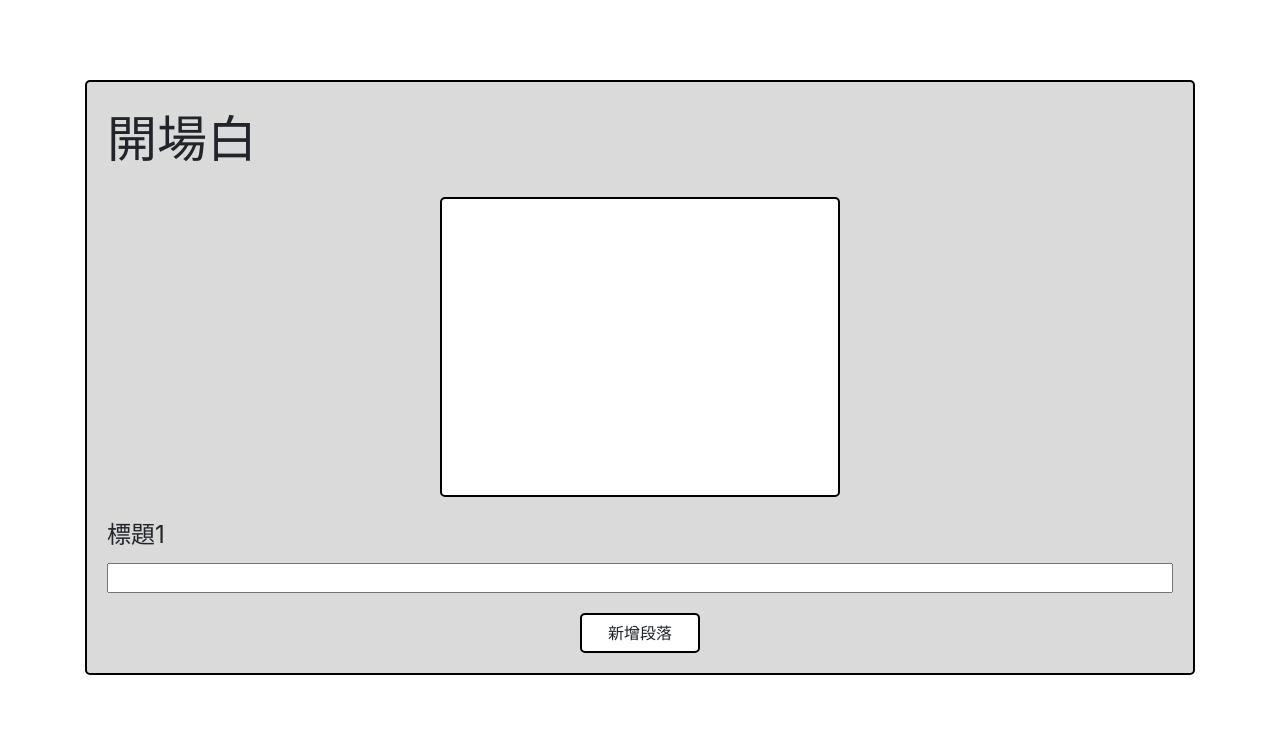
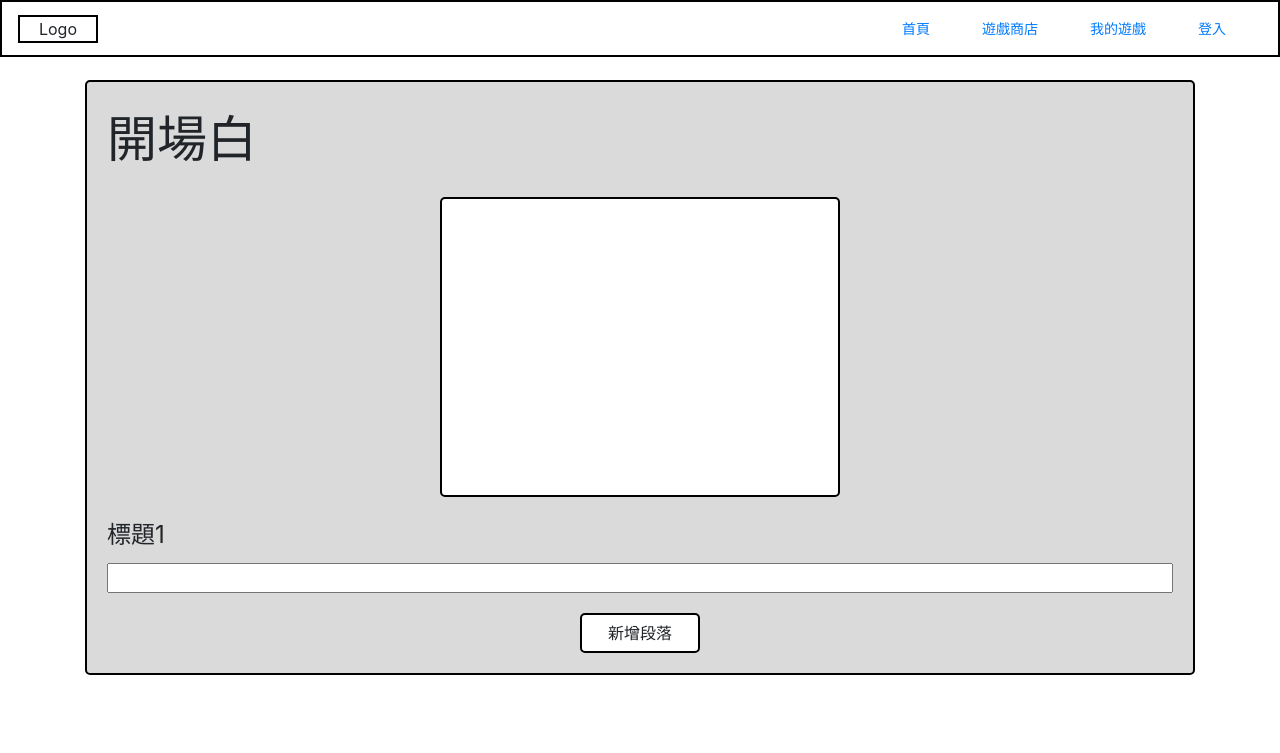
Before and after one commit to brianfung420/Relationship-Plus-Plus, a plain HTML site: page website/customGame.html in a window 1280 px wide. Shown: the top 753 px of the page. Drawn offline with Linux system fonts and the light colour scheme.

Commit message:
customGame.html add anvBar

```diff
--- a/website/customGame.html
+++ b/website/customGame.html
@@ -28,7 +28,17 @@
 <body>
 
     <!--navBar-->
-
+    <div class="container-fluid">
+        <div class="navbar">
+            <div class="logo"><div>Logo</div></div>
+            <div class="nav-links-list">
+                <a class="nav-link normal-text" href="./index.html">首頁</a>
+                <a class="nav-link normal-text" href="./customGame.html">遊戲商店</a>
+                <a class="nav-link normal-text" href="./index.html">我的遊戲</a>
+                <a class="nav-link normal-text" href="./index.html" id="loginBtn">登入</a>
+            </div>
+        </div>
+    </div>
     <!--dialogue design-->
     <div class="container" >
         <div class="dialouge-design" id="dialouge-design">
```
